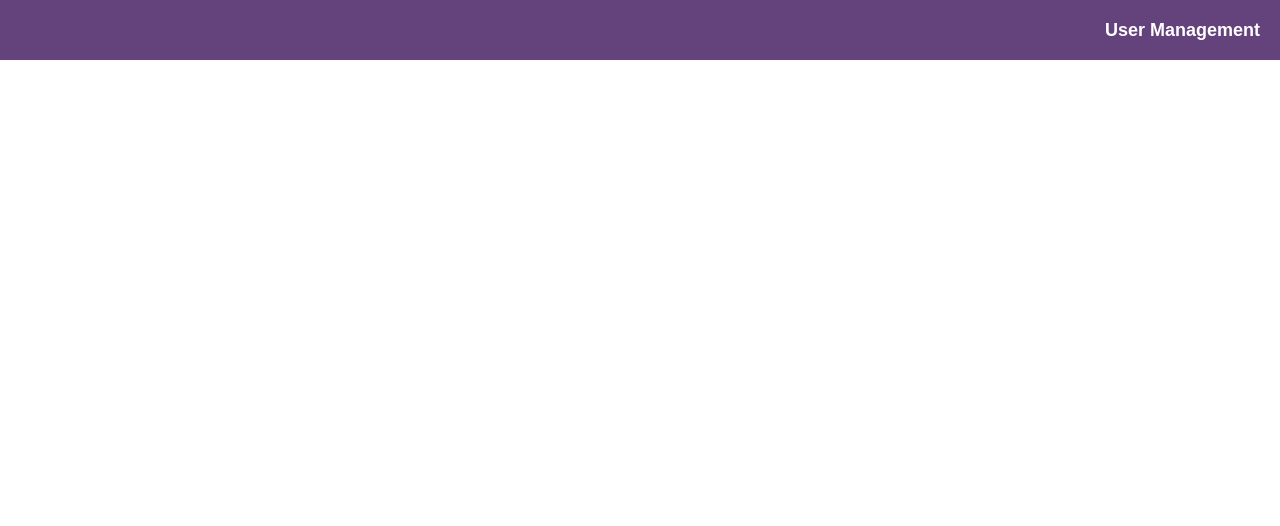
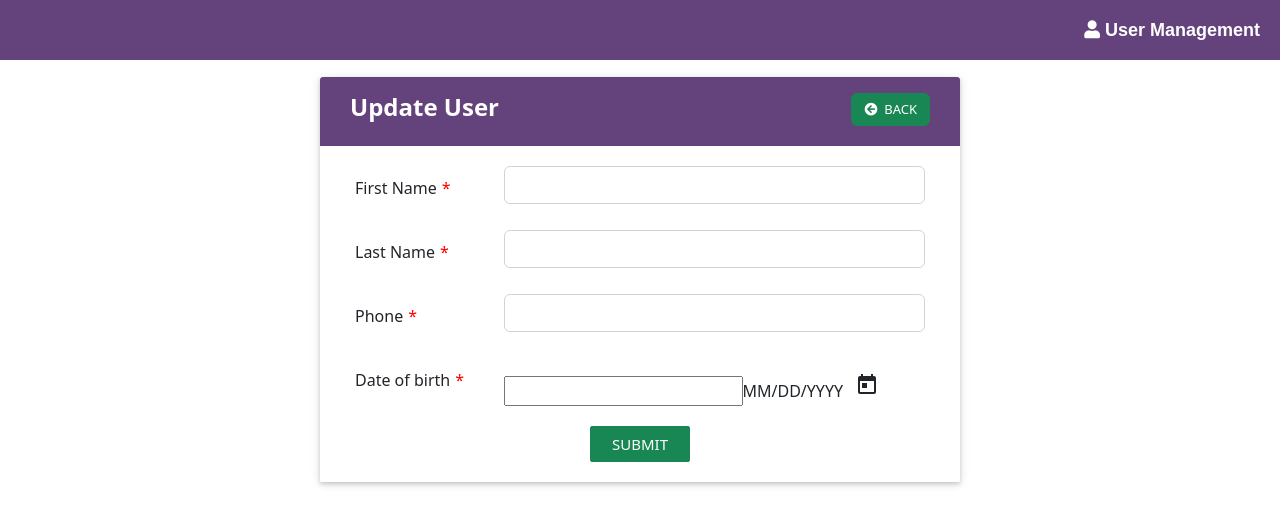
Before and after one commit to MuaazYusuf/hahn-client, an Angular app: page /edit/1 in a window 1280 px wide. Before the commit this address led to /. Shown: the top 526 px of the page. Built offline with nearby package versions, Linux system fonts and the light colour scheme; no server answers.

Commit message:
Added edit user component and fixed username not well binded

```diff
--- a/src/app/app-routing.module.ts
+++ b/src/app/app-routing.module.ts
@@ -1,12 +1,14 @@
 import { NgModule } from '@angular/core';
 import { RouterModule, Routes } from '@angular/router';
 import { CreateUserComponent } from 'src/ui/create-user/create-user.component';
+import { EditUserComponent } from 'src/ui/edit-user/edit-user.component';
 import { UserListComponent } from 'src/ui/user-list/user-list.component';
 
 const routes: Routes = [
   { path: '', redirectTo: 'users', pathMatch: 'full' },
   { path: 'users', component: UserListComponent },
   { path: 'users/add', component: CreateUserComponent },
+  { path: 'edit/:userId', component: EditUserComponent }
 ];
 
 @NgModule({
--- a/src/app/app.module.ts
+++ b/src/app/app.module.ts
@@ -14,12 +14,14 @@ import { CreateUserComponent } from 'src/ui/create-user/create-user.component';
 import { MatDatepickerModule } from '@angular/material/datepicker';
 import { MatFormFieldModule } from '@angular/material/form-field';
 import { MatNativeDateModule } from '@angular/material/core';
+import { EditUserComponent } from 'src/ui/edit-user/edit-user.component';
 
 @NgModule({
   declarations: [
     AppComponent,
     UserListComponent,
-    CreateUserComponent
+    CreateUserComponent,
+    EditUserComponent
   ],
   imports: [
     BrowserModule,
--- a/src/core/data/form-validator/add-user.validators.ts
+++ b/src/core/data/form-validator/add-user.validators.ts
@@ -29,7 +29,7 @@ export class AddUserFormValidator extends Validator<User> {
             .emailAddress()
             .withMessage('Invalid email address.');
 
-        this.ruleFor('userName')
+        this.ruleFor('username')
             .notEmpty()
             .withMessage('Username is required.')
             .maxLength(50)
--- a/src/core/data/model/user.ts
+++ b/src/core/data/model/user.ts
@@ -4,7 +4,7 @@ export class User {
     lastName: string;
     password: string;
     email: string;
-    userName: string;
+    username: string;
     dateOfBirth: Date;
     phoneNumber: string;
 }
--- a/src/index.html
+++ b/src/index.html
@@ -9,5 +9,6 @@
 </head>
 <body>
   <app-root></app-root>
+  <link rel="stylesheet" href="https://cdnjs.cloudflare.com/ajax/libs/font-awesome/5.9.0/css/all.css">
 </body>
 </html>
--- a/src/ui/create-user/create-user.component.html
+++ b/src/ui/create-user/create-user.component.html
@@ -21,11 +21,6 @@
             <div class="col-sm-9">
               <input type="text" class="form-control" id="firstName" required maxlength="255"
                 [(ngModel)]="user.firstName" name="firstName" #firstName="ngModel">
-              <!-- <div *ngIf="firstName.errors && isSubmitted" class="alert alert-danger validationError">
-                  <div [hidden]="!firstName.errors?.['required']">
-                    First Name is required
-                  </div>
-                </div> -->
             </div>
           </div>
           <div class="form-group p-10 row">
@@ -35,11 +30,6 @@
             <div class="col-sm-9">
               <input type="text" class="form-control" id="lastName" required maxlength="255" [(ngModel)]="user.lastName"
                 name="lastName" #lastName="ngModel">
-              <!-- <div *ngIf="lastName.errors && isSubmitted" class="alert alert-danger validationError">
-                  <div [hidden]="!lastName.errors?.['required']">
-                    Last Name is required
-                  </div>
-                </div> -->
             </div>
           </div>
 
@@ -50,14 +40,6 @@
             <div class="col-sm-9">
               <input type="text" class="form-control" id="email" required maxlength="255" [(ngModel)]="user.email"
                 name="email" #email="ngModel" pattern="^[a-zA-Z0-9._-]+@[a-zA-Z0-9.-]+\.[a-zA-Z0-9]{2,3}$">
-              <!-- <div *ngIf="email.errors && isSubmitted" class="alert alert-danger validationError">
-                  <div [hidden]="!email.errors?.['required']">
-                    Email is required
-                  </div>
-                  <div [hidden]="!email.errors?.['touched'] && !email.errors?.['pattern']">
-                    Email is invalid
-                  </div>
-                </div> -->
             </div>
           </div>
 
@@ -66,8 +48,8 @@
               <label class="p-t-b-10">Username<span class="requiredStar">*</span></label>
             </div>
             <div class="col-sm-9">
-              <input type="text" class="form-control" id="userName" required maxlength="255" [(ngModel)]="user.userName"
-                name="userName" #userName="ngModel">
+              <input type="text" class="form-control" id="username" required maxlength="255" [(ngModel)]="user.username"
+                name="username" #username="ngModel">
 
             </div>
           </div>
@@ -90,14 +72,6 @@
             <div class="col-sm-9">
               <input type="text" class="form-control" id="phoneNumber" required maxlength="10"
                 [(ngModel)]="user.phoneNumber" name="phoneNumber" #phoneNumber="ngModel" pattern="^\d{3}\d{3}\d{4}$">
-              <!-- <div *ngIf="phoneNumber.errors && isSubmitted" class="alert alert-danger validationError">
-                  <div [hidden]="!phoneNumber.errors?.['required']">
-                    Phone is required
-                  </div>
-                  <div [hidden]="!phoneNumber.errors?.['touched'] && !phoneNumber.errors?.['pattern']">
-                    Phone is invalid
-                  </div>
-                </div> -->
             </div>
           </div>
           <div class="form-group p-10 row">
--- a/src/ui/create-user/create-user.component.ts
+++ b/src/ui/create-user/create-user.component.ts
@@ -30,7 +30,7 @@ export class CreateUserComponent implements OnInit {
       lastName: ['', Validators.required],
       password: ['', Validators.required],
       email: ['', Validators.required],
-      userName: ['', Validators.required],
+      username: ['', Validators.required],
       dateOfBirth: ['', Validators.required],
       phoneNumber: ['', Validators.required]
     });
--- /dev/null
+++ b/src/ui/edit-user/edit-user.component.html
@@ -0,0 +1,65 @@
+<div class="container-xl">
+    <div class="table-responsive">
+        <div class="table-wrapper">
+            <div class="table-title">
+                <div class="row">
+                    <div class="col-sm-6">
+                        <h4><b>Update User</b></h4>
+                    </div>
+                    <div class="col-sm-6">
+                        <a href="#" routerLink="/Home" class="btn btn-success back"><i
+                                class='fas fa-arrow-circle-left'></i>
+                            &nbsp;Back</a>
+                    </div>
+                </div>
+            </div>
+            <form #userForm="ngForm">
+                <div class="table-content">
+                    <div class="form-group p-10 row">
+                      <div class="col-sm-3">
+                        <label for="FirstName" class="p-t-b-10">First Name<span class="requiredStar">*</span></label>
+                      </div>
+                      <div class="col-sm-9">
+                        <input type="text" class="form-control" id="firstName" required maxlength="255"
+                          [(ngModel)]="user.firstName" name="firstName" #firstName="ngModel">
+                      </div>
+                    </div>
+                    <div class="form-group p-10 row">
+                      <div class="col-sm-3">
+                        <label for="LastName" class="p-t-b-10">Last Name<span class="requiredStar">*</span></label>
+                      </div>
+                      <div class="col-sm-9">
+                        <input type="text" class="form-control" id="lastName" required maxlength="255" [(ngModel)]="user.lastName"
+                          name="lastName" #lastName="ngModel">
+                      </div>
+                    </div>
+
+                    <div class="form-group p-10 row">
+                      <div class="col-sm-3">
+                        <label class="p-t-b-10">Phone<span class="requiredStar">*</span></label>
+                      </div>
+                      <div class="col-sm-9">
+                        <input type="text" class="form-control" id="phoneNumber" required maxlength="10"
+                          [(ngModel)]="user.phoneNumber" name="phoneNumber" #phoneNumber="ngModel" pattern="^\d{3}\d{3}\d{4}$">
+                      </div>
+                    </div>
+                    <div class="form-group p-10 row">
+                      <div class="col-sm-3">
+                        <label class="p-t-b-10">Date of birth<span class="requiredStar">*</span></label>
+                      </div>
+                      <div class="col-sm-9">
+                        <input matInput [matDatepicker]="picker" [(ngModel)]="user.dateOfBirth" name="dateOfBirth"
+                          #dateOfBirth="ngModel">
+                        <mat-hint>MM/DD/YYYY</mat-hint>
+                        <mat-datepicker-toggle matIconSuffix [for]="picker"></mat-datepicker-toggle>
+                        <mat-datepicker #picker></mat-datepicker>
+                      </div>
+                    </div>
+                  </div>
+                <div class="table-footer">
+                    <button class="btn btn-success" (click)="editUser(userForm.form.valid)">Submit</button>
+                </div>
+            </form>
+        </div>
+    </div>
+</div>
--- /dev/null
+++ b/src/ui/edit-user/edit-user.component.scss
@@ -0,0 +1,73 @@
+.container-xl {
+    box-shadow: 0 2px 4px 0 rgba(0, 0, 0, 0.16), 0 2px 10px 0 rgba(0, 0, 0, 0.12) !important;
+    padding: 0px;
+    margin-top: 6%;
+    width: 50%;
+
+    .table-responsive {
+        margin: 30px 0;
+
+        .table-wrapper {
+            background: #fff;
+            padding: 20px 25px;
+            border-radius: 3px;
+            box-shadow: 0 1px 1px rgb(0 0 0 / 5%);
+
+            .table-title {
+                padding-bottom: 15px;
+                background: #64437d;
+                color: #fff;
+                padding: 16px 30px;
+                min-width: 100%;
+                margin: -20px -25px 10px;
+                border-radius: 3px 3px 0 0;
+
+                .back {
+                    float: right;
+                    text-transform: uppercase;
+                    font-size: 13px !important;
+                }
+            }
+
+            .table-footer {
+                padding-top: 10px;
+                text-align: center;
+
+                .btn {
+                    color: #fff;
+                    width: 100px;
+                    border-radius: 2px;
+                    font-size: 15px !important;
+                    text-transform: uppercase;
+                }
+            }
+
+            .table-content {
+                select {
+                    width: 100%;
+                    padding: 0.375rem 0.75rem;
+                    font-size: 1rem;
+                    font-weight: 400;
+                    line-height: 1.5;
+                    color: #212529;
+                    background-color: #fff;
+                    background-clip: padding-box;
+                    border: 1px solid #ced4da;
+                }
+
+                .p-10 {
+                    padding: 10px;
+                }
+
+                .p-t-b-10 {
+                    padding: 10px 0px;
+                }
+
+                .requiredStar {
+                    color: red;
+                    padding-left: 5px;
+                }
+            }
+        }
+    }
+}
--- /dev/null
+++ b/src/ui/edit-user/edit-user.component.ts
@@ -0,0 +1,68 @@
+import { Component, OnInit, ViewChild } from '@angular/core';
+import { FormGroup, NgForm } from '@angular/forms';
+import { ActivatedRoute, Router } from '@angular/router';
+import { ToastrService } from 'ngx-toastr';
+import { User } from 'src/core/data/model/user';
+import { UserService } from 'src/core/service/user.service';
+
+@Component({
+    selector: 'app-edit-user',
+    templateUrl: './edit-user.component.html',
+    styleUrls: ['./edit-user.component.scss']
+})
+export class EditUserComponent implements OnInit {
+    user: User = new User();
+
+    userForm: FormGroup;
+
+    isSubmitted: boolean = false;
+    userId: any;
+
+    constructor(
+        private toastr: ToastrService,
+        private route: ActivatedRoute,
+        private router: Router,
+        private userService: UserService) { }
+
+    ngOnInit(): void {
+        this.userId = this.route.snapshot.params['userId'];
+        this.getUserDetailById();
+    }
+    getUserDetailById() {
+        this.userService.getUserById(this.userId).subscribe((response: any) => {
+            if (response != null && response.data != null) {
+                var resultData = response.data;
+                if (resultData) {
+                    this.user.id = resultData.id;
+                    this.user.firstName = resultData.firstName;
+                    this.user.lastName = resultData.lastName;
+                    this.user.email = resultData.email;
+                    this.user.username = resultData.username;
+                    this.user.dateOfBirth = resultData.dateOfBirth;
+                    this.user.phoneNumber = resultData.phoneNumber;
+                }
+            }
+        },
+            (error: any) => { });
+    }
+
+    editUser(isValid: any) {
+        this.isSubmitted = true;
+        if (isValid) {
+            this.userService.updateUser(this.user.id, this.user).subscribe(async (response: any) => {
+                if (response != null && response.code === 200) {
+                    this.toastr.success(response.message);
+                    setTimeout(() => {
+                        this.router.navigate(['/']);
+                    }, 500);
+                }
+            },
+                async error => {
+                    this.toastr.error(error.message);
+                    setTimeout(() => {
+                        this.router.navigate(['/']);
+                    }, 500);
+                });
+        }
+    }
+}
--- a/src/ui/user-list/user-list.component.html
+++ b/src/ui/user-list/user-list.component.html
@@ -22,6 +22,7 @@
               <th>User Name</th>
               <th>Date Of Birth</th>
               <th>Phone Number</th>
+              <th>Action</th>
             </tr>
           </thead>
           <tbody>
@@ -30,10 +31,12 @@
               <td>{{ user.firstName }}</td>
               <td>{{ user.lastName }}</td>
               <td>{{ user.email }}</td>
-              <td>{{ user.userName }}</td>
+              <td>{{ user.username }}</td>
               <td>{{ user.dateOfBirth }}</td>
               <td>{{ user.phoneNumber }}</td>
               <td>
+                <a href="#" [routerLink]="['/view/', user.id]" class="btn"><i class='fas fa-eye view'></i></a>
+              <a href="#" [routerLink]="['/edit/', user.id]" class="btn"><i class="fa fa-edit edit"></i></a>
                 <button type="button" (click)="deleteUserConfirmation(user)" class="btn"><i class='fas fa-trash-alt delete'></i></button>
               </td>
             </tr>
```
